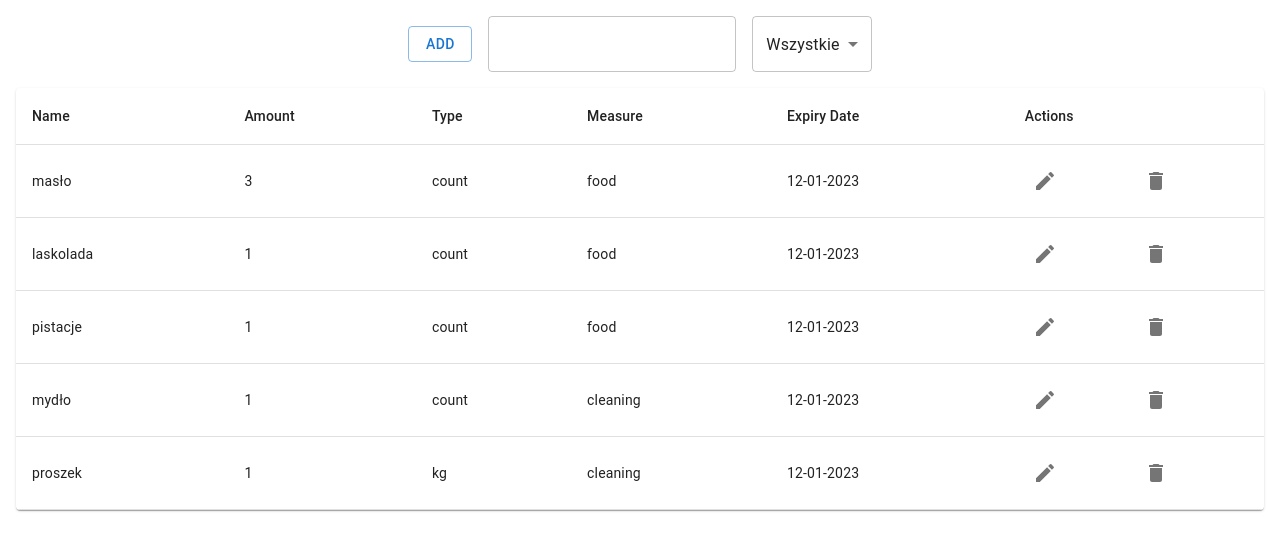
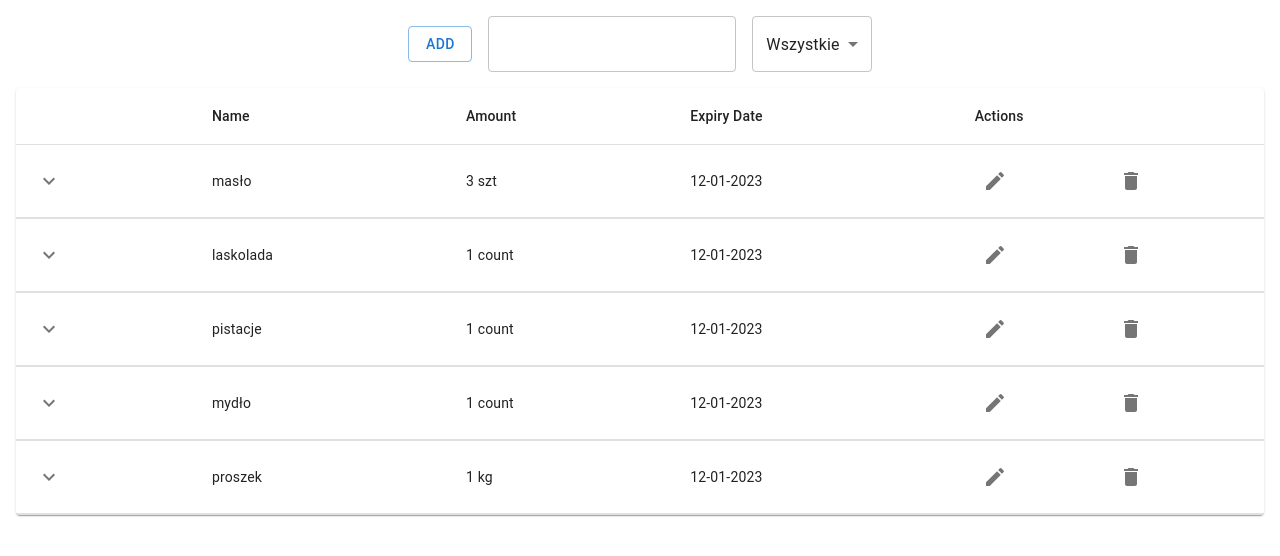
Before and after one commit to psotelek/Spizarka, a React (Create React App) app in the folder ui/: page /pantry in a window 1280 px wide. Shown: the top 556 px of the page. Built offline with nearby package versions, Linux system fonts and the light colour scheme.

Commit message:
added support for pulling data from backend

```diff
--- a/ui/src/api/Api.tsx
+++ b/ui/src/api/Api.tsx
@@ -1,48 +1,19 @@
-import { ReactComponent } from "*.svg"
-import React, { Component } from "react"
-import { idText } from "typescript";
-
-export class Api {
-    pantry: {id: number, name: string; amount: string; measure: string; expiry_date: string; note: string; type: string; }[];
-
-    constructor() {
-        this.pantry = [{id: 1, name: "masło", amount: "1", measure: "count", expiry_date: "12-01-2023", note: "zamrazarka", type: "food"},
-        {id: 2, name: "laskolada", amount: "1", measure: "count", expiry_date: "12-01-2023", note: "zamrazarka", type: "food"},
-        {id: 3, name: "pistacje", amount: "1", measure: "count", expiry_date: "12-01-2023", note: "zamrazarka", type: "food"},
-        {id: 4, name: "mydło", amount: "1", measure: "count", expiry_date: "12-01-2023", note: "zamrazarka", type: "cleaning"},
-        {id: 5, name: "proszek", amount: "1", measure: "kg", expiry_date: "12-01-2023", note: "zamrazarka", type: "cleaning"}]
-    }
-
-    getPantry() {
-        return this.pantry;
-    }
-
-    addPantry(name: string, amount: string, measure: string, expiry_date: string, note: string, type: string) {
-        this.pantry.push({id: this.pantry.length + 1, name: name, amount: amount, measure: measure, expiry_date: expiry_date, note: note, type: type})
-    }
-
-    removePantry(name: string) {
-        const index = this.pantry.findIndex(data => data.name === name)
-        this.pantry.splice(index, 1)
-        let counter = 1
-        this.pantry.forEach(row => {
-            row.id = counter ++
-        })
-    }
-
-    editPantry(row: {id: number, name: string, amount: string, measure: string, expiry_date: string, note: string, type: string}) {
-        this.pantry[row.id-1] = row
-    }
-}
-
 export const getPantry = () => {
-    return [{id: "1", name: "masło", amount: 3, measure: "count", expiry_date: "12-01-2023", type: "food", products: [
-        {id: "1", amount: 1, expiry_date: "12-01-2023", note: "zamrazarka"},
-        {id: "2", amount: 1, expiry_date: "12-01-2023", note: "zamrazarka"},
-        {id: "3", amount: 1, expiry_date: "12-01-2023", note: "zamrazarka"}
+    return [{id: "1", name: "masło", amount: 3, measure: "szt", expiry_date: "12-01-2023", type: "food", products: [
+        {id: "1", name: "mlekovita", amount: 1, expiry_date: "12-01-2023", note: "zamrazarka"},
+        {id: "2", name: "mlekovita", amount: 1, expiry_date: "12-01-2023", note: "zamrazarka"},
+        {id: "3", name: "mlekovita", amount: 1, expiry_date: "12-01-2023", note: "zamrazarka"}
     ]},
     {id: "2", name: "laskolada", amount: 1, measure: "count", expiry_date: "12-01-2023", type: "food", products: []},
     {id: "3", name: "pistacje", amount: 1, measure: "count", expiry_date: "12-01-2023", type: "food", products: []},
     {id: "4", name: "mydło", amount: 1, measure: "count", expiry_date: "12-01-2023", type: "cleaning", products: []},
     {id: "5", name: "proszek", amount: 1, measure: "kg", expiry_date: "12-01-2023", type: "cleaning", products: []}]
 }
+
+ export const getPantryOnline = () => {
+    return fetch("http://localhost:8000/getAll")
+        .then((response) => response.json())
+        .then((json) => {
+            return json
+        })
+}
--- a/ui/src/component/StockTable.tsx
+++ b/ui/src/component/StockTable.tsx
@@ -1,53 +1,106 @@
-import { Grid, IconButton, Paper, Table, TableBody, TableCell, TableContainer, TableHead, TableRow, TextField } from '@mui/material'
+import { Box, Collapse, Grid, IconButton, Paper, Table, TableBody, TableCell, TableContainer, TableHead, TableRow, TextField, Typography } from '@mui/material'
+import KeyboardArrowDownIcon from '@mui/icons-material/KeyboardArrowDown';
+import KeyboardArrowUpIcon from '@mui/icons-material/KeyboardArrowUp';
 import EditIcon from '@mui/icons-material/Edit';
-import { Delete } from '@mui/icons-material';
+import DeleteIcon from '@mui/icons-material/Delete';
 import React from 'react';
+import { Category } from '../pages/Pantry';
 
 
 interface CellProps {
 
 }
 
-export const CustomTableCell = (props: React.PropsWithChildren<CellProps>) => {
+export const EditableTableCell = (props: React.PropsWithChildren<CellProps>) => {
     return <TableCell>{props.children}</TableCell>
 }
 
-export const StockTable = (props: {rows: object[]}) => {
+export const CollapsibleRow = (props: {row: Category}) => {
+    const { row } = props;
+    const [open, setOpen] = React.useState(false)
+
+    return (
+        <React.Fragment>
+            <TableRow key={row.id}>
+                <TableCell>
+                    <IconButton
+                        aria-label="expand row"
+                        size="small"
+                        onClick={() => setOpen(!open)}
+                    >
+                        {open ? <KeyboardArrowUpIcon /> : <KeyboardArrowDownIcon />}
+                    </IconButton>
+                </TableCell>
+                <EditableTableCell>{row.name}</EditableTableCell>
+                <EditableTableCell>{row.amount} {row.measure}</EditableTableCell>
+                <EditableTableCell>{row.expiry_date}</EditableTableCell>
+                <TableCell>
+                            <Grid container>
+                                <Grid item xs={6}>
+                                    <IconButton aria-label="edit">
+                                        <EditIcon />
+                                    </IconButton>
+                                </Grid>
+                                <Grid item xs={6}>
+                                    <IconButton aria-label="delete">
+                                        <DeleteIcon/>
+                                    </IconButton>
+                                </Grid>
+                            </Grid>
+                </TableCell>
+            </TableRow>
+            <TableRow>
+                <TableCell style={{ paddingBottom: 0, paddingTop: 0 }}  colSpan={5}>
+                <Collapse in={open} timeout="auto" unmountOnExit>
+                    <Box sx={{ margin: 1 }}>
+                        <Typography variant="h6" gutterBottom component="div">
+                            {row.name}
+                        </Typography>
+                        <Table>
+                            <TableHead>
+                            <TableRow>
+                                <TableCell/>
+                                <TableCell>Name</TableCell>
+                                <TableCell>Amount</TableCell>
+                                <TableCell>Expiry Date</TableCell>
+                                <TableCell>Note</TableCell>
+                            </TableRow>
+                            </TableHead>
+                            <TableBody>
+                            {row.products.map((product) => (
+                                <TableRow key={product.id}>
+                                    <TableCell/>
+                                    <TableCell>{product.name}</TableCell>
+                                    <TableCell>{product.amount} {row.measure}</TableCell>
+                                    <TableCell>{product.expiry_date}</TableCell>
+                                    <TableCell>{product.note}</TableCell>
+                                </TableRow>
+                            ))}
+                            </TableBody>
+                        </Table>
+                    </Box>
+                </Collapse>
+                </TableCell>
+            </TableRow>
+        </React.Fragment>
+    )
+}
+
+export const StockTable = (props: {rows: Category[]}) => {
     return <TableContainer component={Paper}>
         <Table>
           <TableHead>
             <TableRow>
-              <TableCell>Name</TableCell>
-              <TableCell>Amount</TableCell>
-              <TableCell>Type</TableCell>
-              <TableCell>Measure</TableCell>
-              <TableCell>Expiry Date</TableCell>
-              <TableCell>Actions</TableCell>
+                <TableCell />
+                <TableCell>Name</TableCell>
+                <TableCell>Amount</TableCell>
+                <TableCell>Expiry Date</TableCell>
+                <TableCell>Actions</TableCell>
             </TableRow>
           </TableHead>
           <TableBody>
-            {props.rows.map((row: any) => (
-              <TableRow key={row.name}>
-                <CustomTableCell>{row.name}</CustomTableCell>
-                <CustomTableCell>{row.amount}</CustomTableCell>
-                <CustomTableCell>{row.measure}</CustomTableCell>
-                <CustomTableCell>{row.type}</CustomTableCell>
-                <CustomTableCell>{row.expiry_date}</CustomTableCell>
-                <CustomTableCell>
-                        <Grid container>
-                            <Grid item xs={6}>
-                                <IconButton aria-label="edit">
-                                    <EditIcon />
-                                </IconButton>
-                            </Grid>
-                            <Grid item xs={6}>
-                                <IconButton aria-label="delete">
-                                    <Delete/>
-                                </IconButton>
-                            </Grid>
-                        </Grid>
-                </CustomTableCell>
-              </TableRow>
+            {props.rows.map((row: Category) => (
+              <CollapsibleRow row={row}/>
             ))}
           </TableBody>
         </Table>
```
Also changed, not shown: ui/src/pages/Pantry.tsx (+10 -3 lines).
